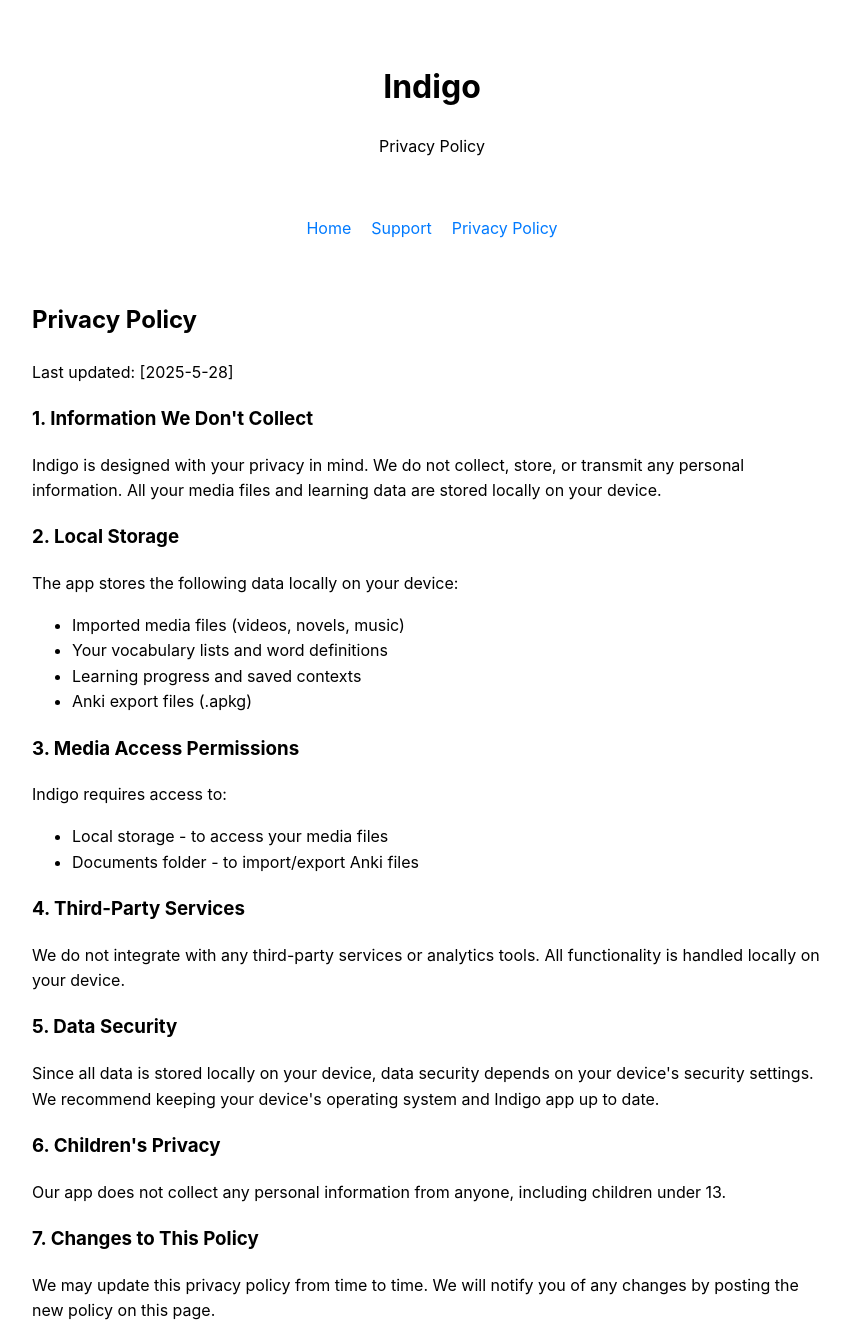
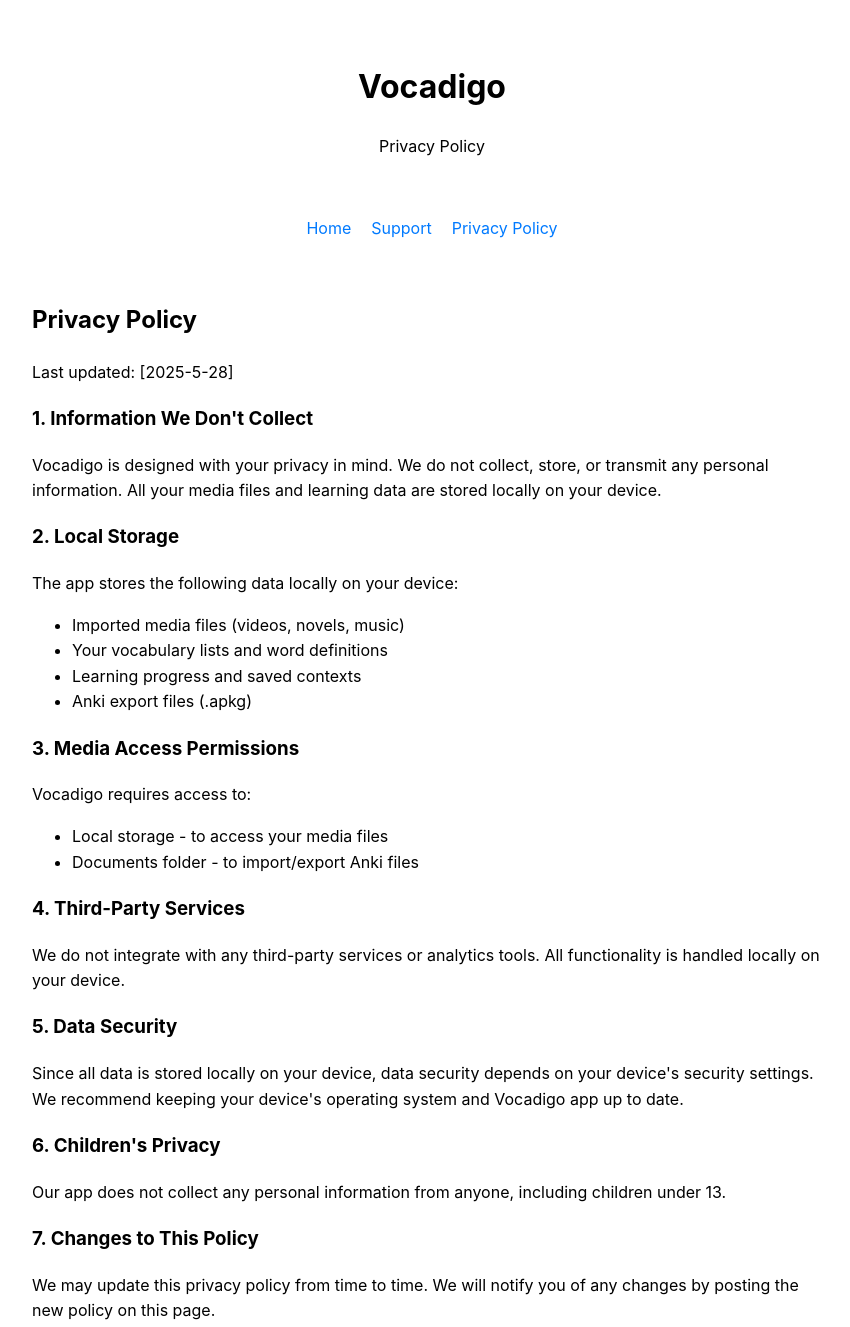
Before and after one commit to zmm147/vocadigo-support, a plain HTML site: page privacy.html in a window 1280 px wide. Shown: the top 1327 px of the page, without its empty margins (208-1058 px from the left). Drawn offline with Linux system fonts and the light colour scheme.

Commit message:
Update privacy.html

```diff
--- a/privacy.html
+++ b/privacy.html
@@ -3,12 +3,12 @@
 <head>
     <meta charset="UTF-8">
     <meta name="viewport" content="width=device-width, initial-scale=1.0">
-    <title>Privacy Policy - Indigo</title>
+    <title>Privacy Policy - Vocadigo</title>
     <link rel="stylesheet" href="css/style.css">
 </head>
 <body>
     <header>
-        <h1>Indigo</h1>
+        <h1>Vocadigo</h1>
         <p>Privacy Policy</p>
     </header>
 
@@ -24,7 +24,7 @@
             <p>Last updated: [2025-5-28]</p>
 
             <h3>1. Information We Don't Collect</h3>
-            <p>Indigo is designed with your privacy in mind. We do not collect, store, or transmit any personal information. All your media files and learning data are stored locally on your device.</p>
+            <p>Vocadigo is designed with your privacy in mind. We do not collect, store, or transmit any personal information. All your media files and learning data are stored locally on your device.</p>
 
             <h3>2. Local Storage</h3>
             <p>The app stores the following data locally on your device:</p>
@@ -36,7 +36,7 @@
             </ul>
 
             <h3>3. Media Access Permissions</h3>
-            <p>Indigo requires access to:</p>
+            <p>Vocadigo requires access to:</p>
             <ul>
                 <li>Local storage - to access your media files</li>
                 <li>Documents folder - to import/export Anki files</li>
@@ -46,7 +46,7 @@
             <p>We do not integrate with any third-party services or analytics tools. All functionality is handled locally on your device.</p>
 
             <h3>5. Data Security</h3>
-            <p>Since all data is stored locally on your device, data security depends on your device's security settings. We recommend keeping your device's operating system and Indigo app up to date.</p>
+            <p>Since all data is stored locally on your device, data security depends on your device's security settings. We recommend keeping your device's operating system and Vocadigo app up to date.</p>
 
             <h3>6. Children's Privacy</h3>
             <p>Our app does not collect any personal information from anyone, including children under 13.</p>
```
